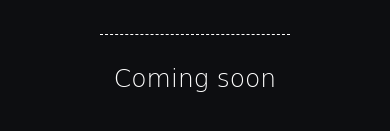
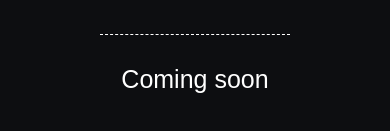
Before and after one commit to R2D1/r2d1.github.io, a plain HTML site: page index.html in a window 390 px wide. Shown: the part 399-530 px from the top of the page. Drawn offline with Linux system fonts and the light colour scheme.

Commit message:
Update style.css

```diff
--- a/css/style.css
+++ b/css/style.css
@@ -1 +1 @@
-@font-face{font-family:"Beckett Rus";src:url(../font/beckett.ttf)}*{padding:0;margin:0}body,html{height:100%}body{background-color:#0d0e11;margin:0 auto;text-align:center;width:100%;font-family:"Arial";color:#fff;font-weight:300;line-height:28px;font-size:19px}canvas{background:#111}#wrapper{padding:0 15px;height:100%;display:flex}.content{align-self:center;margin:0 auto}.big{font-family:"Beckett Rus";font-size:60px;line-height:60px;margin-bottom:43px;padding-bottom:25px;border-bottom:1px dashed #fff}.big + p{font-family:'Indie Flower',cursive;font-size:35px}@media (max-width: 1050px){.content_cell{display:block;width:100%;padding:0}}@media (max-width: 544px){.big{font-size:40px;margin-bottom:30px;padding-bottom:20px}.big + p{font-family:'Indie Flower',cursive;font-size:25px}}
+@font-face{font-family:"Beckett Rus";src:url(../font/beckett.ttf)}*{padding:0;margin:0}body,html{height:100%}body{background-color:#0d0e11;margin:0 auto;text-align:center;width:100%;font-family:"Arial";color:#fff;font-weight:300;line-height:28px;font-size:19px}canvas{background:#111}#wrapper{padding:0 15px;height:100%;display:flex}.content{align-self:center;margin:0 auto}.big{font-family:"Beckett Rus";font-size:60px;line-height:60px;margin-bottom:43px;padding-bottom:25px;border-bottom:1px dashed #fff}.big + p{font-family:'Arial',cursive;font-size:35px}@media (max-width: 1050px){.content_cell{display:block;width:100%;padding:0}}@media (max-width: 544px){.big{font-size:40px;margin-bottom:30px;padding-bottom:20px}.big + p{font-family:'Arial',cursive;font-size:25px}}
```
